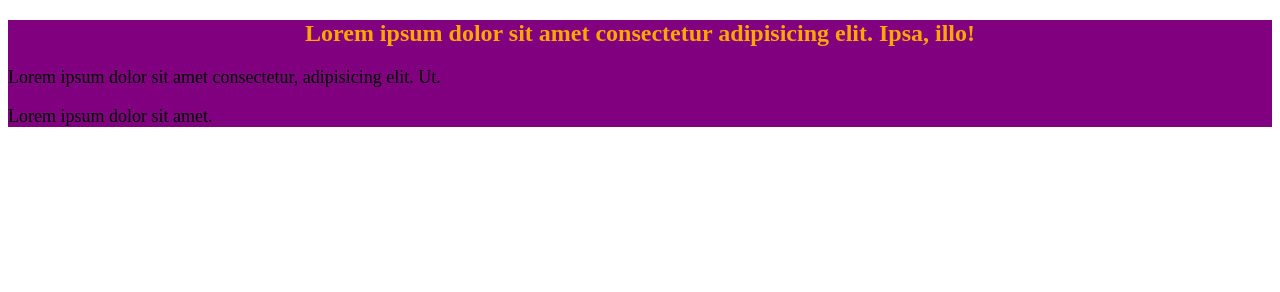
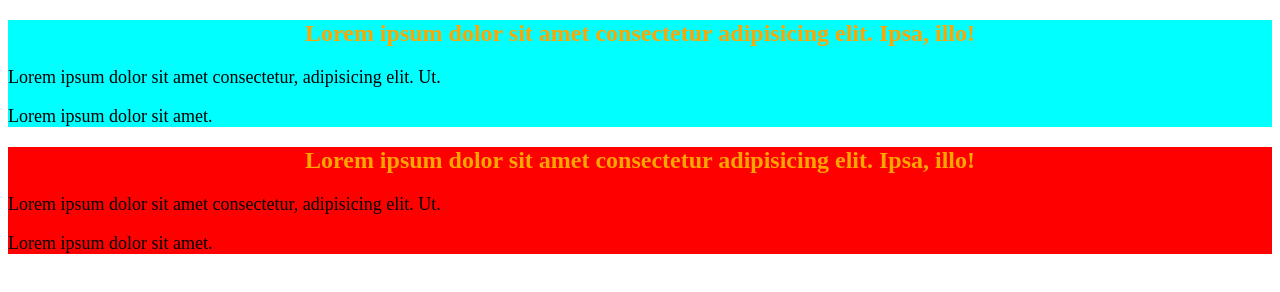
Before and after one commit to hadimohammadian/Jquery, a plain HTML site: page Lesson 02/index.html in a window 1280 px wide. Drawn offline with Linux system fonts and the light colour scheme.

Commit message:
select by id

```diff
--- a/Lesson 02/index.html
+++ b/Lesson 02/index.html
@@ -20,6 +20,15 @@
     </section>
 
 
+    <section id="first">
+        <h1 id="head">Lorem ipsum dolor sit amet consectetur adipisicing elit. Ipsa, illo!</h1>
+        <p id="body">Lorem ipsum dolor sit amet consectetur, adipisicing elit. Ut.
+        </p>
+
+        <span>Lorem ipsum dolor sit amet.</span>
+    </section>
+
+
 
 
     <script src="js/jquery-3.5.1.min.js">    </script>
@@ -28,7 +37,7 @@
 
 
             $("section.first").css({
-                'background-color': 'purple',
+                'background-color': 'aqua',
                 'font-size': '18px'
             });
 
@@ -41,6 +50,20 @@
                 'text-align' : 'center'
             });
 
+            $("section#first").css({
+                'background-color': 'red',
+                'font-size': '18px'
+            });
+
+            $('section #head').css({
+                'color': 'orange',
+                'font-size': '24px'
+            });
+
+            $('section#first > h1#head').css({
+                'text-align' : 'center'
+            });
+
 
         });
 
```
